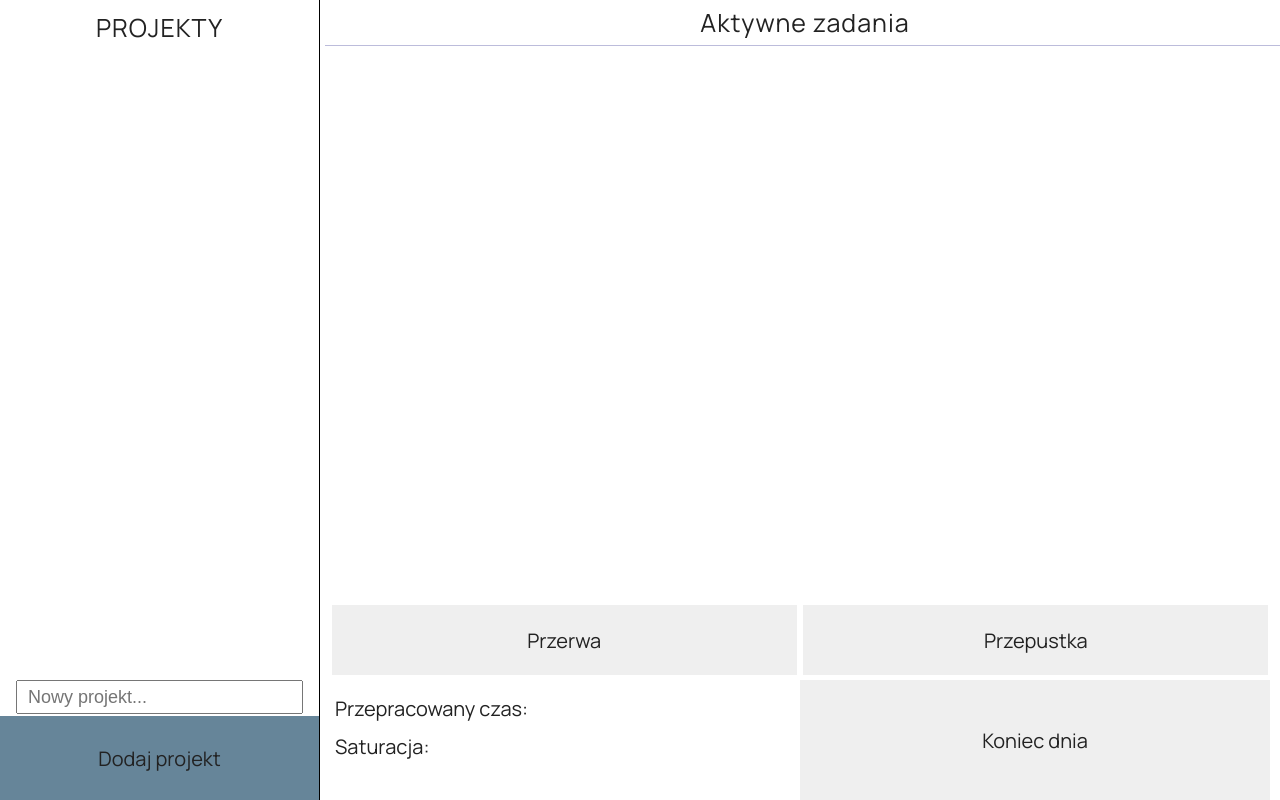
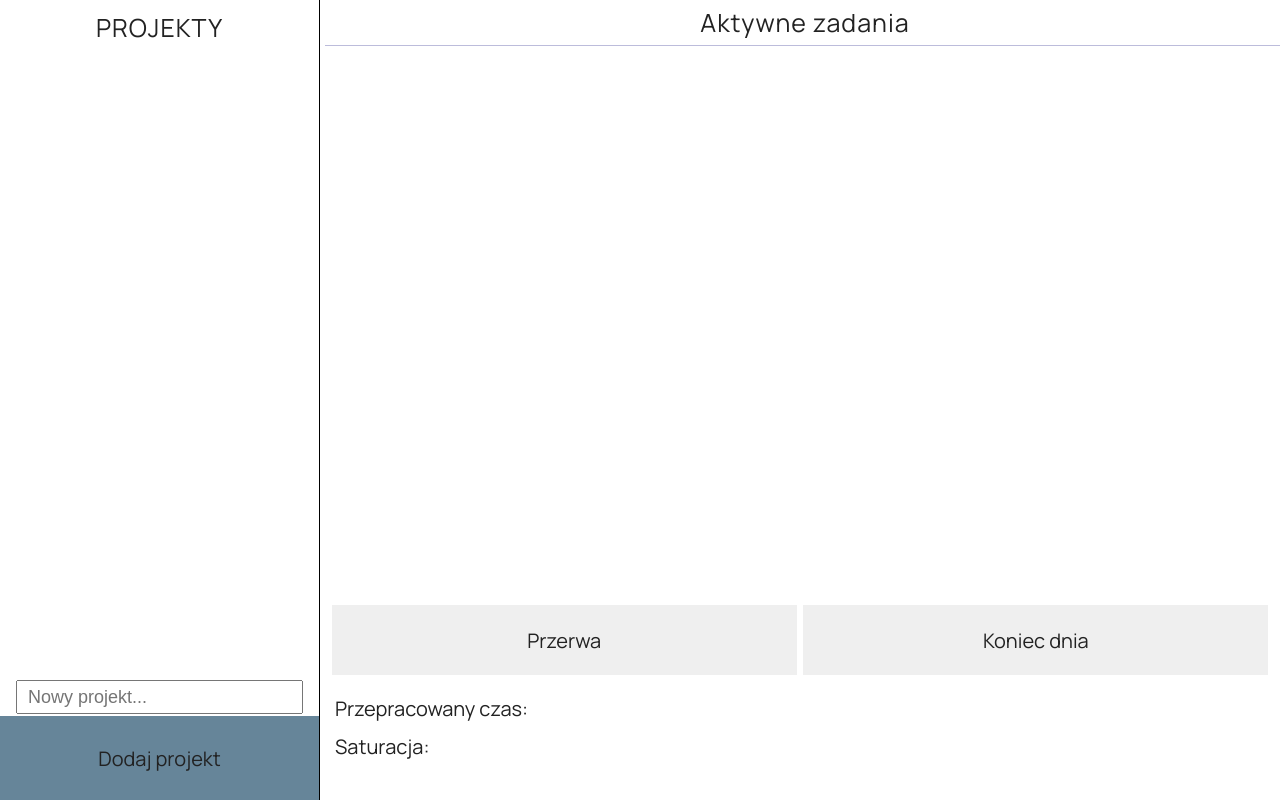
Before and after one commit to mtkuchta/workTimeCounter, a website built with webpack: page src/templates/template.html in a window 1280 px wide. Built offline with nearby package versions, Linux system fonts and the light colour scheme.

Commit message:
remove pass-button

```diff
--- a/src/templates/template.html
+++ b/src/templates/template.html
@@ -28,51 +28,13 @@
     <main class="active-tasks">
       <h1 class="active-tasks__title">Aktywne zadania</h1>
       <section class="active-tasks__tasks">
-        <!-- <div class="active-tasks__task active-task">
-          <h3 class="active-task__project-name">Projekt: </h3>
-          <h3 class="active-task__task-name">Zadanie: </h3>
-          <section class="active-task__counter">
-            <div class="active-task__hours time">00</div>
-            <span>:</span>
-            <div class="active-task__minutes time">00</div>
-            <span>:</span>
-            <div class="active-task__seconds time">00</div>
-          </section>
-          <button class="active-task__button-count">Licz czas</button>
-        </div> -->
-
-        <!-- <div class="active-tasks__task active-task">
-          <h3 class="active-task__project-name">Projekt: </h3>
-          <h3 class="active-task__task-name">Zadanie: </h3>
-          <section class="active-task__counter">
-            <div class="active-task__hours time">00</div>
-            <span>:</span>
-            <div class="active-task__minutes time">00</div>
-            <span>:</span>
-            <div class="active-task__seconds time">00</div>
-          </section>
-          <button class="active-task__button-count">Licz czas</button>
-        </div> -->
-
-        <!-- <div class="active-tasks__task active-task">
-          <h3 class="active-task__project-name">Projekt: </h3>
-          <h3 class="active-task__task-name">Zadanie: </h3>
-          <section class="active-task__counter">
-            <div class="active-task__hours time">00</div>
-            <span>:</span>
-            <div class="active-task__minutes time">00</div>
-            <span>:</span>
-            <div class="active-task__seconds time">00</div>
-          </section>
-          <button class="active-task__button-count">Licz czas</button>
-        </div> -->
 
 
       </section>
 
       <div class="active-tasks__buttons">
         <button class="active-tasks__break button">Przerwa</button>
-        <button class="active-tasks__pass button">Przepustka</button>
+        <button class="active-tasks__day-end button">Koniec dnia</button>
       </div>
 
 
@@ -82,7 +44,7 @@
         <h2 class="active-tasks__work-time">Przepracowany czas:</h2>
         <h2 class="active-tasks__saturation">Saturacja:</h2>
        </div>
-       <button class="active-tasks__day-end">Koniec dnia</button>
+
      </section>
     </main>
   </div>
```
